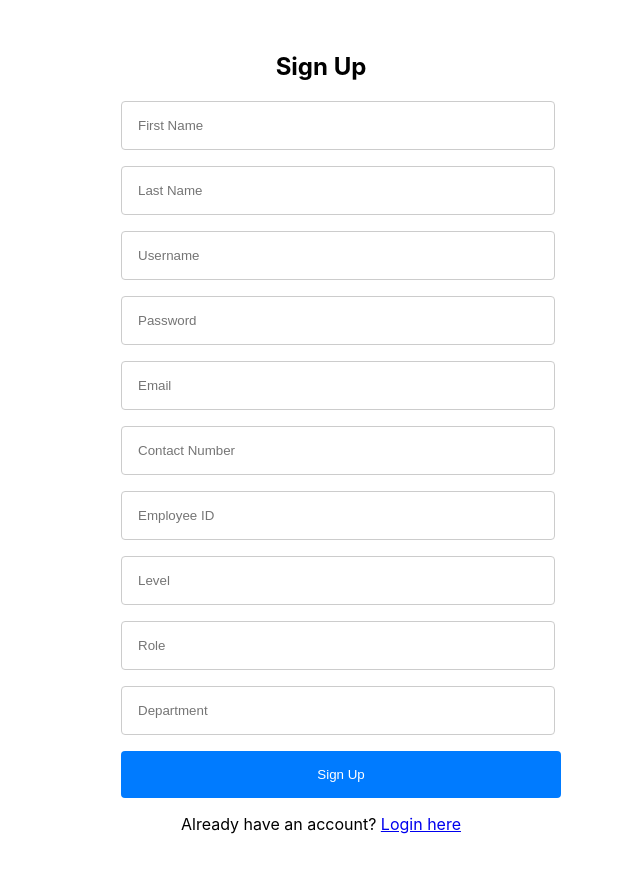
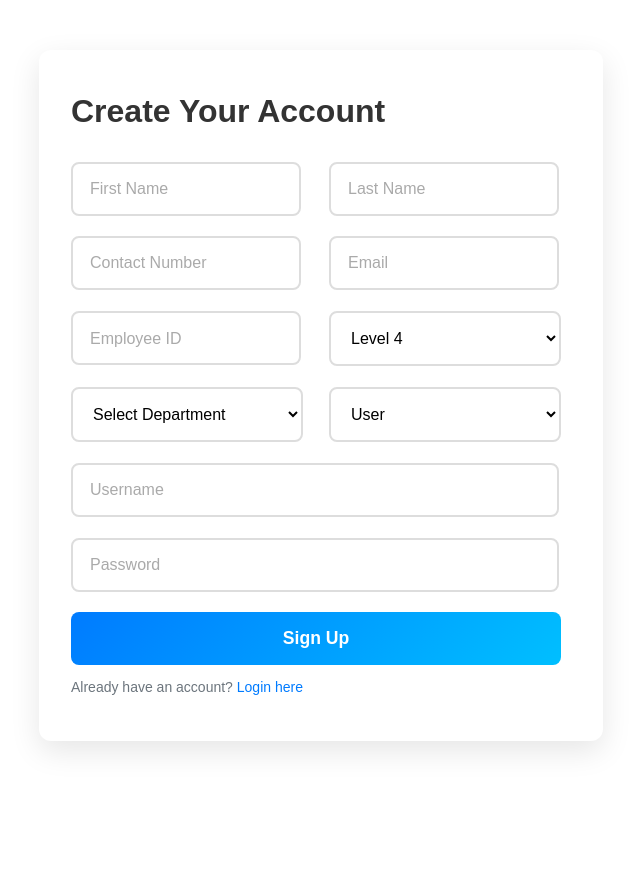
Before and after one commit to deltaNischal02/Digital_learning_Platform, a React (Create React App) app in the folder frontend/: page / in a window 1280 px wide. Shown: the top 872 px of the page, without its empty margins (319-959 px from the left). After the commit the page ends 800 px from the top, so only its background shows below. Built offline with nearby package versions, Linux system fonts and the light colour scheme.

Commit message:
model-changed

```diff
--- a/frontend/src/Pages/signup.jsx
+++ b/frontend/src/Pages/signup.jsx
@@ -1,40 +1,142 @@
-import React, { useState } from 'react';
+import React, { useState, useEffect } from 'react';
 import { useNavigate, Link } from 'react-router-dom';
 import styled from 'styled-components';
-import axios from 'axios'; // Add axios to make API calls
+import axios from 'axios';
 
 const SignupContainer = styled.div`
-  max-width: 400px;
-  margin: 0 auto;
-  padding: 2rem;
-  text-align: center;
+  max-width: 500px;
+  margin: 50px auto;
+  padding: 1rem 2rem 2rem 2rem;
+  background-color: #fff;
+  border-radius: 12px;
+  box-shadow: 0 10px 30px rgba(0, 0, 0, 0.1);
+  font-family: 'Poppins', sans-serif;
 `;
 
+const FormRow = styled.div`
+  display: flex;
+  gap: 1rem;
+  position: relative;
+`;
+
+const InputWrapper = styled.div`
+  position: relative;
+  width: 113%;
+  gap: 1rem;
+  margin-bottom: 1.3rem;
+`;
+
+
 const Input = styled.input`
-  width: 100%;
+  width: 80%;
   padding: 1rem;
-  margin-bottom: 1rem;
-  border: 1px solid #ccc;
-  border-radius: 4px;
+  border: 2px solid #ddd;
+  border-radius: 8px;
+  font-size: 1rem;
+  background: transparent;
+  transition: border-color 0.3s ease;
+  position: relative;
+
+  &:focus {
+    border-color: #007bff;
+    box-shadow: 0 0 5px rgba(0, 123, 255, 0.3);
+    outline: none;
+  }
+
+  &:focus + label,
+  &:not(:placeholder-shown) + label {
+    top: -0.6rem;
+    font-size: 0.85rem;
+    color: #007bff;
+    background-color: white;
+    padding: 0 0.25rem;
+  }
+`;
+
+const Select = styled.select`
+  width: 96%;
+  padding: 1rem;
+  border: 2px solid #ddd;
+  border-radius: 8px;
+  font-size: 1rem;
+  background: transparent;
+  transition: border-color 0.3s ease;
+  position: relative;
+  &:focus {
+    border-color: #007bff;
+    box-shadow: 0 0 5px rgba(0, 123, 255, 0.3);
+    outline: none;
+  }
+`;
+
+const Label = styled.label`
+  position: absolute;
+  left: 15px;
+  top: 50%;
+  transform: translateY(-50%);
+  transition: 0.3s ease;
+  color: #aaa;
+  pointer-events: none;
+  background-color: transparent;
+  padding: 0 0.25rem;
 `;
 
 const Button = styled.button`
-  width: 110%;
+  width: 98%;
   padding: 1rem;
-  background-color: #007bff;
+  background: linear-gradient(135deg, #007bff, #00bfff);
   color: white;
   border: none;
-  border-radius: 4px;
+  border-radius: 8px;
+  font-size: 1.1rem;
+  font-weight: bold;
   cursor: pointer;
+  transition: background 0.3s ease, transform 0.2s ease;
 
   &:hover {
-    background-color: #0056b3;
+    background: linear-gradient(135deg, #0056b3, #0088ff);
+    transform: translateY(-8px);
+  }
+
+  &:active {
+    background: linear-gradient(135deg, #004494, #006bb3);
+    transform: translateY(0);
   }
 `;
 
 const ErrorMessage = styled.p`
-  color: red;
+  color: #ff4d4d;
+  font-size: 0.9rem;
+  margin-bottom: 1rem;
+`;
+
+const SuccessMessage = styled.p`
+  color: #28a745;
+  font-size: 0.9rem;
+  margin-bottom: 1rem;
+`;
+
+const Title = styled.h2`
+  top: -20px;
+  margin-bottom: 2rem;
+  color: #333;
+  font-weight: 700;
+  font-size: 2rem;
+`;
+
+const LinkText = styled.p`
   font-size: 0.875rem;
+  color: #6c757d;
+
+  a {
+    color: #007bff;
+    text-decoration: none;
+    font-weight: 500;
+  }
+
+  a:hover {
+    text-decoration: underline;
+  }
 `;
 
 const SignupPage = () => {
@@ -43,49 +145,49 @@ const SignupPage = () => {
   const [username, setUsername] = useState('');
   const [password, setPassword] = useState('');
   const [email, setEmail] = useState('');
-  const[role,setRole]= useState('');
+  const [role, setRole] = useState('User');
   const [phoneNumber, setPhoneNumber] = useState('');
   const [employeeId, setEmployeeId] = useState('');
-  const [level, setLevel] = useState('');
-  const [department,setDepartment]=useState('');
+  const [level, setLevel] = useState(4); // Default to 4
+  const [department, setDepartment] = useState('');
   const [error, setError] = useState('');
   const [success, setSuccess] = useState('');
 
   const navigate = useNavigate(); // To redirect after successful signup
+
+  // Automatically set role based on level
+  useEffect(() => {
+    setRole(level < 8 ? 'User' : 'Admin');
+  }, [level]);
 
   // Handle form submission
   const handleSubmit = async (e) => {
     e.preventDefault();
 
     try {
-      // Prepare the data to send to the backend
       const newUser = {
         firstName,
         lastName,
-        username,
-        password,
+        phoneNumber,
         email,
-        role,
-        phoneNumber,
         employeeId,
         level,
         department,
+        role,
+        username,
+        password,
       };
 
-      // Send POST request to the backend API for signup
-      const response = await axios.post('http://localhost:7001/api/auth/register',newUser);
+      const res = await axios.post('http://localhost:7001/api/auth/register', newUser);
 
-      // Handle successful signup
-      if (response.status === 201) {
+      if (res.status === 201) {
         setSuccess('Signup successful! Redirecting to login...');
         setError('');
-        // Optionally, redirect the user to the login page after signup
         setTimeout(() => {
           navigate('/login');
         }, 2000);
       }
     } catch (err) {
-      // Handle errors (e.g., validation or server errors)
       setError(err.response?.data?.message || 'Something went wrong, please try again.');
       setSuccess('');
     }
@@ -93,75 +195,132 @@ const SignupPage = () => {
 
   return (
     <SignupContainer>
-      <h2>Sign Up</h2>
+      <Title>Create Your Account</Title>
       <form onSubmit={handleSubmit}>
+        {/* First Name and Last Name */}
+        <FormRow>
+          <InputWrapper>
             <Input
               type="text"
-          placeholder="First Name"
+              placeholder=" "
               value={firstName}
               onChange={(e) => setFirstName(e.target.value)}
+              required
             />
+            <Label>First Name</Label>
+          </InputWrapper>
+          <InputWrapper>
             <Input
               type="text"
-          placeholder="Last Name"
+              placeholder=" "
               value={lastName}
               onChange={(e) => setLastName(e.target.value)}
+              required
             />
+            <Label>Last Name</Label>
+          </InputWrapper>
+        </FormRow>
+
+        {/* Contact Number and Email */}
+        <FormRow>
+          <InputWrapper>
+          <Input
+            type="number" // Change to tel for better input handling on mobile
+            placeholder=" "
+            value={phoneNumber}
+            onChange={(e) => setPhoneNumber(e.target.value)}
+            required
+            pattern="\d{10}" // Regex pattern to enforce 10 digits
+            maxLength={10} // Limit input to 10 characters
+          />
+            <Label>Contact Number</Label>
+          </InputWrapper>
+          <InputWrapper>
+            <Input
+              type="email"
+              placeholder=" "
+              value={email}
+              onChange={(e) => setEmail(e.target.value)}
+              required
+            />
+            <Label>Email</Label>
+          </InputWrapper>
+        </FormRow>
+
+        {/* Employee ID and Level */}
+        <FormRow>
+          <InputWrapper>
+            <Input
+              type="number"
+              placeholder=" "
+              value={employeeId}
+              onChange={(e) => setEmployeeId(e.target.value)}
+              required
+            />
+            <Label>Employee ID</Label>
+          </InputWrapper>
+          <InputWrapper>
+            <Select value={level} onChange={(e) => setLevel(Number(e.target.value))} required>
+              {[...Array(8)].map((_, i) => (
+                <option key={i} value={i + 4}>
+                  Level {i + 4}
+                </option>
+              ))}
+            </Select>
+            <Label></Label>
+          </InputWrapper>
+        </FormRow>
+
+        {/* Department and Role */}
+        <FormRow>
+          <InputWrapper>
+            <Select value={department} onChange={(e) => setDepartment(e.target.value)} required>
+              <option value="" disabled>Select Department</option>
+              <option value="ARFF">ARFF</option>
+              <option value="ATC">ATC</option>
+              <option value="IT">IT</option>
+              <option value="Mechanical">Mechanical</option>
+            </Select>
+            <Label></Label>
+          </InputWrapper>
+          <InputWrapper>
+            <Select value={role} onChange={(e) => setRole(e.target.value)} required>
+              <option value="User">User</option>
+              <option value="Admin">Admin</option>
+            </Select>
+            <Label></Label>
+          </InputWrapper>
+        </FormRow>
+
+        {/* Username and Password */}
+
+        <InputWrapper>
           <Input
             type="text"
-            placeholder="Username"
+            placeholder=" "
             value={username}
             onChange={(e) => setUsername(e.target.value)}
+            required
           />
+          <Label>Username</Label>
+        </InputWrapper>
+        <InputWrapper>
           <Input
             type="password"
-            placeholder="Password"
+            placeholder=" "
             value={password}
             onChange={(e) => setPassword(e.target.value)}
+            required
           />
-          <Input
-            type="email"
-            placeholder="Email"
-            value={email}
-            onChange={(e) => setEmail(e.target.value)}
-          />
-        <Input
-          type="text"
-          placeholder="Contact Number"
-          value={phoneNumber}
-          onChange={(e) => setPhoneNumber(e.target.value)}
-        />
-        <Input
-          type="number"
-          placeholder="Employee ID"
-          value={employeeId}
-          onChange={(e) => setEmployeeId(e.target.value)}
-        />
-        <Input
-          type="number"
-          placeholder="Level"
-          value={level}
-          onChange={(e) => setLevel(e.target.value)}
-        />
-        <Input
-          type="text"
-          placeholder="Role"
-          value={role}
-          onChange={(e) => setRole(e.target.value)}
-        />
-        <Input
-          type="text"
-          placeholder="Department"
-          value={department}
-          onChange={(e) => setDepartment(e.target.value)}
-        />
+          <Label>Password</Label>
+        </InputWrapper>
         <Button type="submit">Sign Up</Button>
       </form>
       {error && <ErrorMessage>{error}</ErrorMessage>}
-      {success && <p>{success}</p>}
-      <p>
+      {success && <SuccessMessage>{success}</SuccessMessage>}
+      <LinkText>
         Already have an account? <Link to="/login">Login here</Link>
-      </p>
+      </LinkText>
     </SignupContainer>
   );
 };
```
Also changed, not shown: 1 other file (tests, documents, lock files or other folders). Lines whose indentation alone changed are shown as unchanged.
